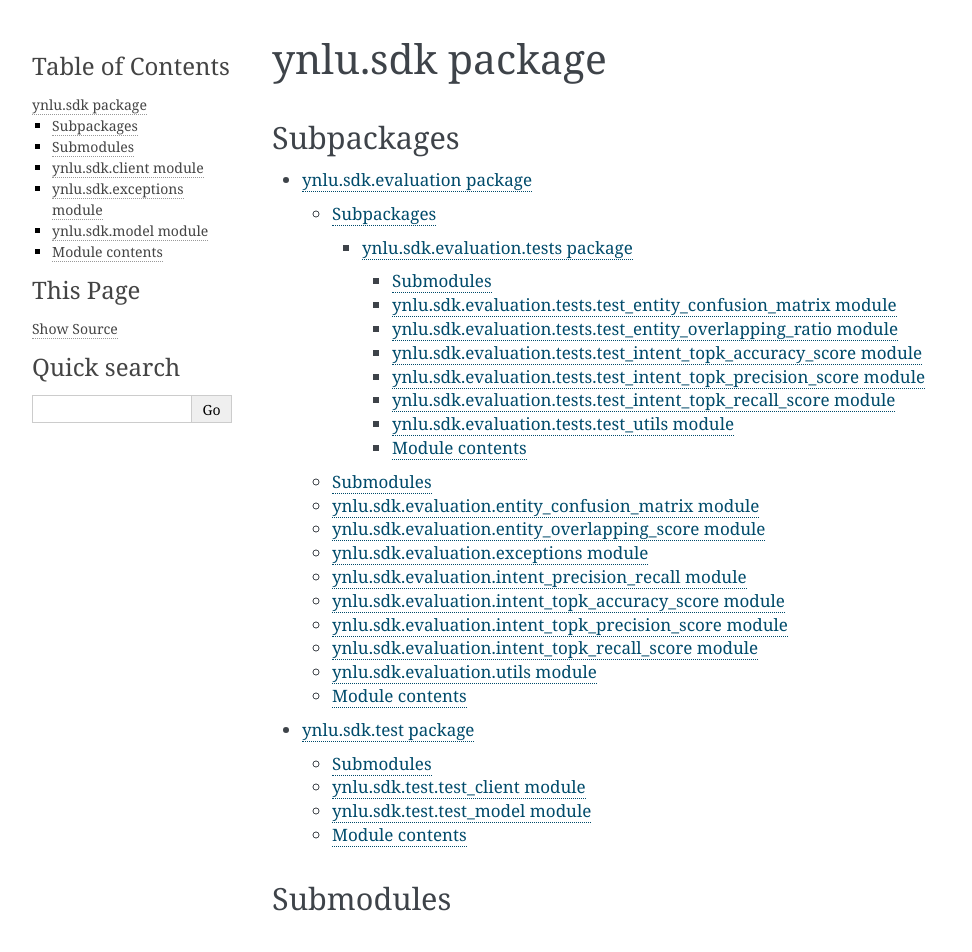
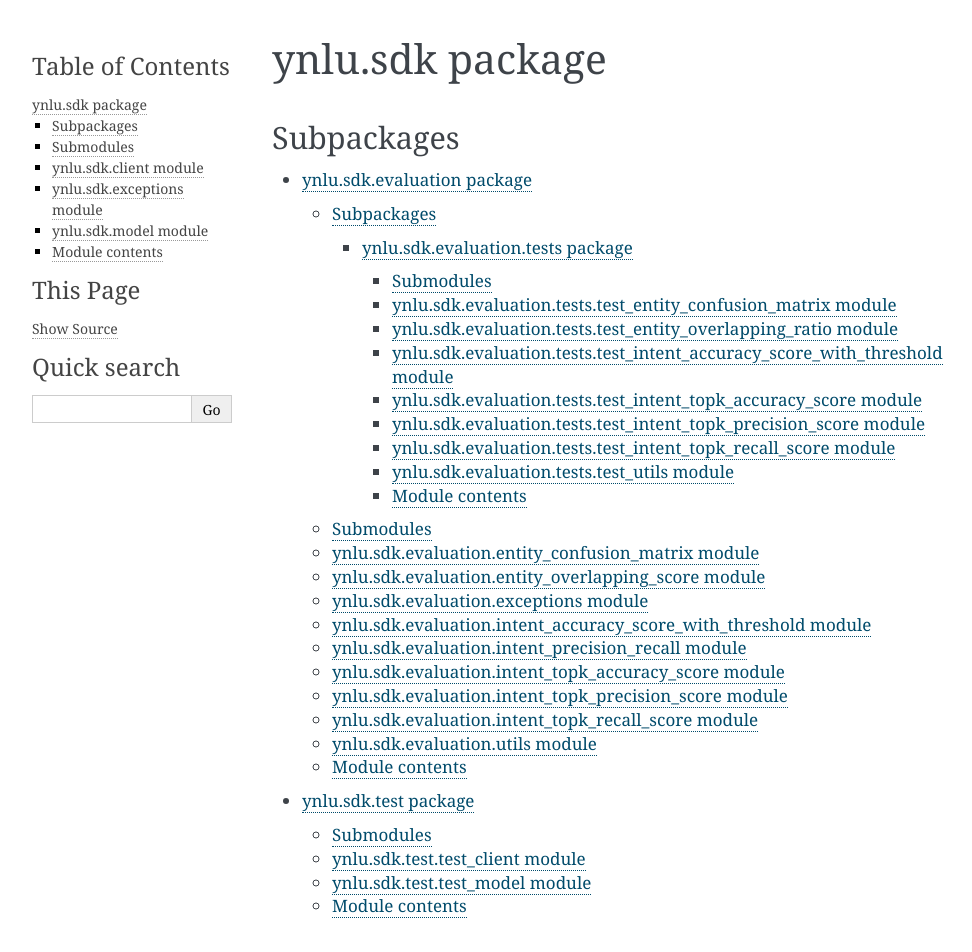
Before and after one commit to Yoctol/yoctol-nlu-py, a Sphinx documentation site: the page built from docs/reference/ynlu.sdk.rst, in a window 1280 px wide. Shown: the top 952 px of the page, without its empty margins (148-1120 px from the left). Built offline with Sphinx 7.4.7, drawn with Linux system fonts in a browser that asks for light colours.

Commit message:
added document

```diff
--- a/docs/reference/ynlu.sdk.evaluation.rst
+++ b/docs/reference/ynlu.sdk.evaluation.rst
@@ -31,6 +31,14 @@ ynlu.sdk.evaluation.exceptions module
 -------------------------------------
 
 .. automodule:: ynlu.sdk.evaluation.exceptions
+    :members:
+    :undoc-members:
+    :show-inheritance:
+
+ynlu.sdk.evaluation.intent\_accuracy\_score\_with\_threshold module
+-------------------------------------------------------------------
+
+.. automodule:: ynlu.sdk.evaluation.intent_accuracy_score_with_threshold
     :members:
     :undoc-members:
     :show-inheritance:
--- a/docs/reference/ynlu.sdk.evaluation.tests.rst
+++ b/docs/reference/ynlu.sdk.evaluation.tests.rst
@@ -16,6 +16,14 @@ ynlu.sdk.evaluation.tests.test\_entity\_overlapping\_ratio module
 -----------------------------------------------------------------
 
 .. automodule:: ynlu.sdk.evaluation.tests.test_entity_overlapping_ratio
+    :members:
+    :undoc-members:
+    :show-inheritance:
+
+ynlu.sdk.evaluation.tests.test\_intent\_accuracy\_score\_with\_threshold module
+-------------------------------------------------------------------------------
+
+.. automodule:: ynlu.sdk.evaluation.tests.test_intent_accuracy_score_with_threshold
     :members:
     :undoc-members:
     :show-inheritance:
```
Also changed, not shown: 1 other file.
